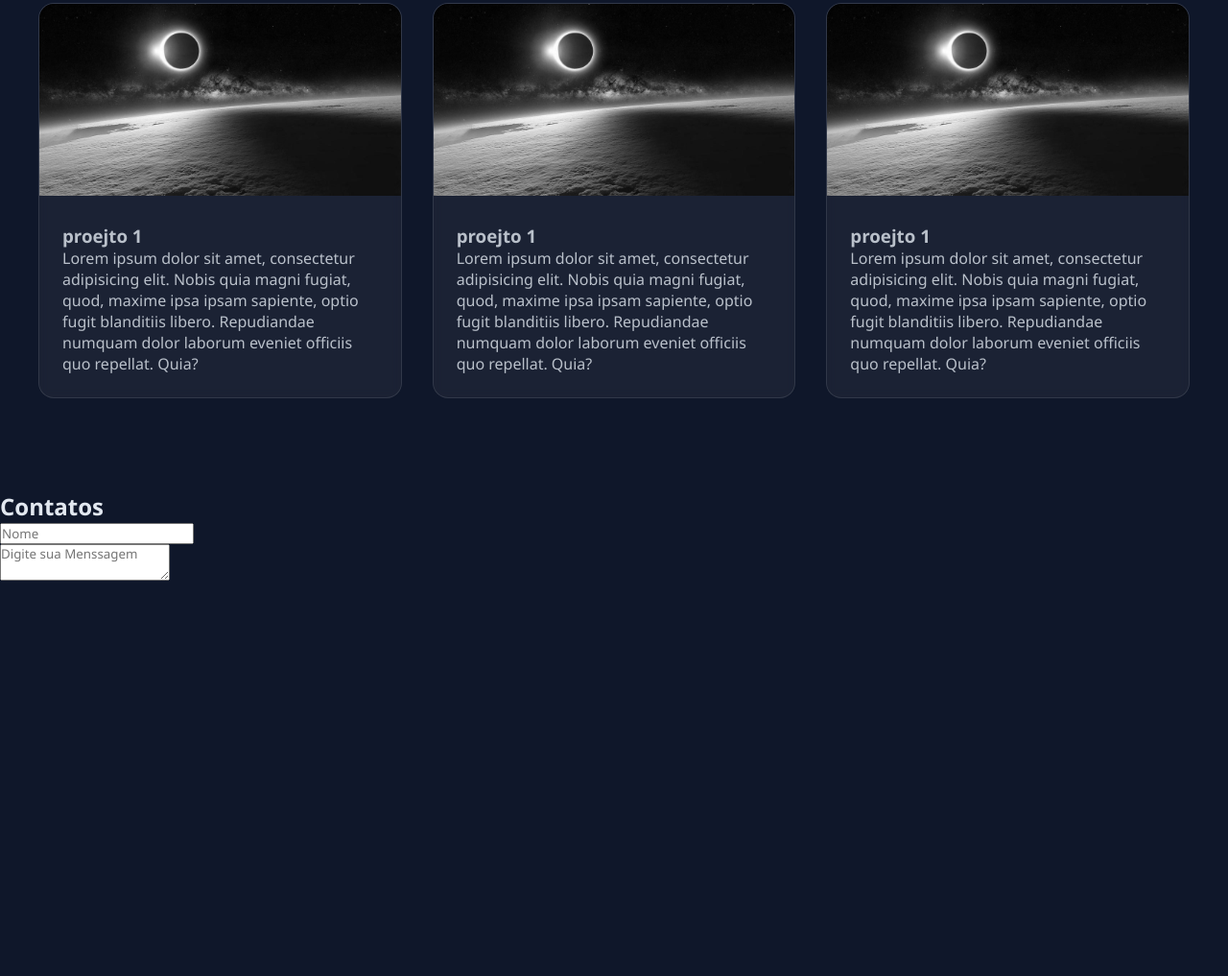
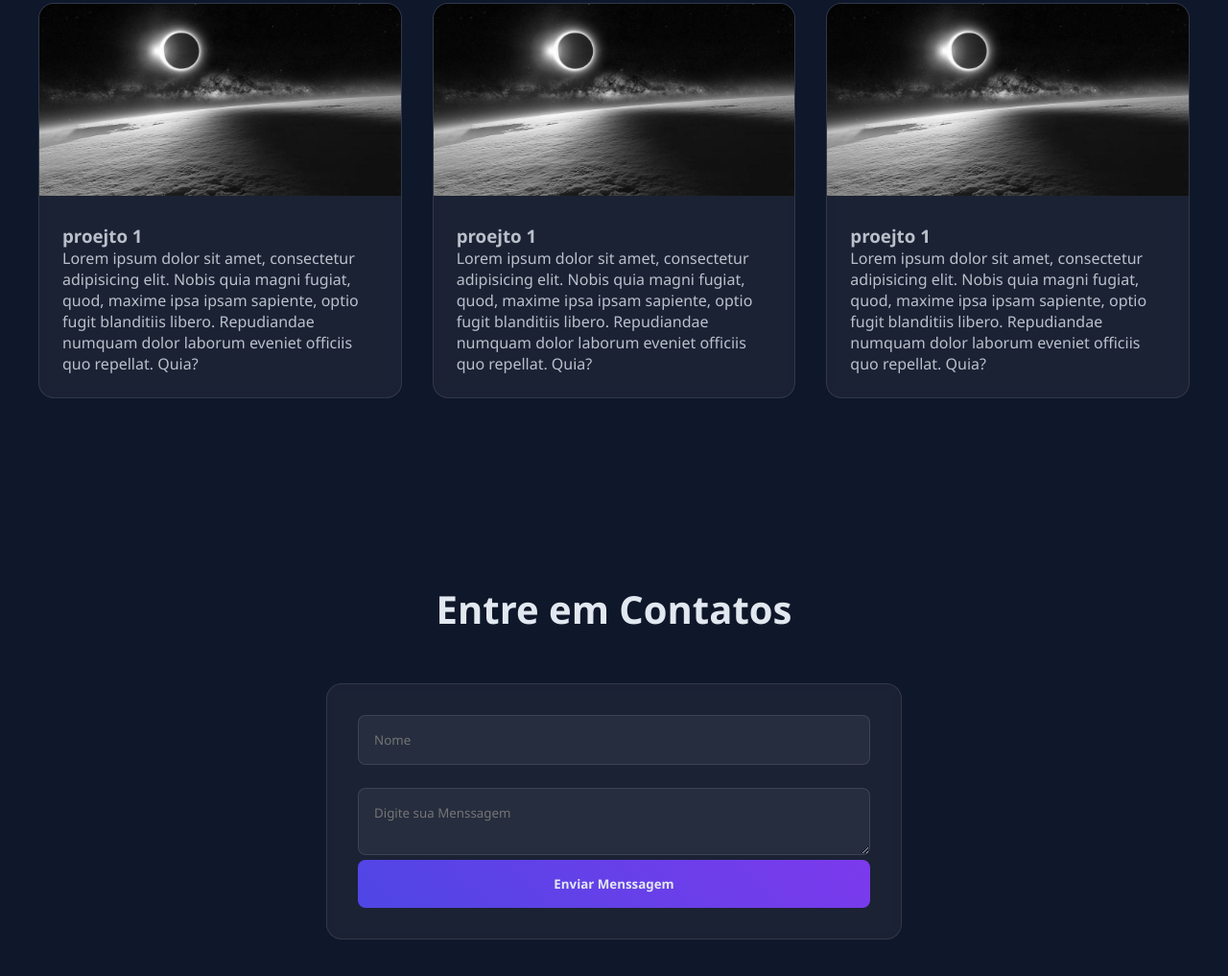
Before and after one commit to Eric6ix/portfolio, a plain HTML site: page index.html in a window 1280 px wide. Shown: the part 1647-2664 px from the top of the page at 96% size. Before the commit the page ends 2257 px from the top, so only its background shows below. Drawn offline with Linux system fonts and the light colour scheme.

Commit message:
animações melhoradas, estilisação de form

```diff
--- a/index.html
+++ b/index.html
@@ -8,6 +8,7 @@
     <link rel="icon" href="img/favicon.ico" type="image/x-icon">
   </head>
   <body>
+    <div class="particulas"></div>
     <!-- Navbar -->
     <nav class="navegacao">
       <ul class="menu">
@@ -78,14 +79,16 @@
 
 
     <section id="contatos" class="contatos">
-        <h2 class="contatos-titulo">Contatos</h2>
+        <h2 class="contatos-titulo">Entre em Contatos</h2>
         <form class="formulario-contato" id="formulario">
             <div class="grupo-form">
                 <input placeholder="Nome" class="campo-form">
             </div>
             <div>
-                <textarea class="text-form" placeholder="Digite sua Menssagem"></textarea>
+                <textarea class="campo-form" placeholder="Digite sua Menssagem"></textarea>
             </div>
+
+            <button type="submit" class="botao-form">Enviar Menssagem</button>
         </form>
     </section>
 
--- a/style.css
+++ b/style.css
@@ -74,17 +74,24 @@ body {
 .foto-perfil {
   width: 200px;
   height: 200px;
-  animation: oscilarfoto 2s infinite alternate;
   border-radius: 50%;
+  animation: animacao-locomocao-luz 6s infinite alternate;
+
 }
 
-/* animação da Foto de perfil*/
-@keyframes oscilarfoto {
-  0% {
+/* animação de icone de perfi */
+@keyframes animacao-locomocao-luz {
+  0%,
+  100% {
+    transform: translateY(0);
     box-shadow: none; /* Sem sombra no início */
+
   }
-  50% {
+
+  50%{
+    transform: translateY(-15%);
     box-shadow: 0px 1px 50px rgba(255, 255, 255, 0.746); /* Sombra reluzente no meio */
+
   }
   100% {
     box-shadow: none; /* Sem sombra no final */
@@ -97,19 +104,23 @@ h1 {
   font-weight: bold;
   margin: 20px;
   text-shadow: 0px 1px 10px rgba(255, 255, 255, 0.746);
-  animation: oscilarH1 2s infinite alternate;
+  animation: oscilarH1 6s infinite alternate;
 }
 
 /* animação de H1 do título */
 @keyframes oscilarH1 {
   0% {
+    transform: translateY(0);
     text-shadow: none; /* Sem sombra no início */
   }
   50% {
     text-shadow: 0px 1px 10px rgba(255, 255, 255, 0.746); /* Sombra reluzente no meio */
+    transform: translateY(30%);
+
   }
   100% {
     text-shadow: none; /* Sem sombra no final */
+
   }
 }
 
@@ -198,3 +209,74 @@ h1 {
   padding: 1.5rem;
   color: rgba(226, 232, 240, 0.8);
 }
+
+.contatos {
+  padding: 6rem 2rem;
+}
+
+.contatos-titulo {
+  text-align: center;
+  font-size: 2.5rem;
+  margin-bottom: 50px;
+}
+
+.formulario-contato {
+  max-width: 600px;
+  margin: 0 auto;
+  background: rgba(255, 255, 255, 0.05);
+  border-radius: 16px;
+  backdrop-filter: blur(5px);
+  padding: 2rem;
+  border: 1px solid var(--vidro);
+  border-radius: 16px;
+}
+
+.campo-form {
+  width: 100%;
+  padding: 1rem;
+  background: rgba(255, 255, 255, 0.05);
+  color: var(--claro);
+  border-radius: 8px;
+  border: 1px solid var(--vidro);
+  outline: none;
+}
+
+.campo-form:focus {
+  border-color: var(--secundaria);
+  box-shadow: 0 0 10px rgba(79, 70, 229, 0.3);
+}
+
+.grupo-form{
+margin-bottom: 1.5rem;
+}
+
+.botao-form{
+color: var(--claro);
+background: linear-gradient(45deg, var(--primaria), var(--secundaria));
+padding: 1rem 2rem;
+border: none;
+border-radius: 8px;
+cursor: pointer;
+font-weight: bold;
+width: 100%;
+transition: all 1s ease;
+}
+
+.botao-form:hover{
+  transform: rotateY(-4px);
+  box-shadow: 0 10px 20px rgba(79, 70, 229, 0.4) ;
+
+}
+
+.particulas{
+  position: fixed;
+  top: 0;
+  left: 0;
+  width: 100%;
+  height: 100%;
+  z-index: -1;
+  opacity: 0.5;
+  background: radial-gradient(circle at 10% 20%, var(--primaria) 0%, transparent 20%),
+  radial-gradient(circle at 90% 80%, var(--primaria) 0%, transparent 20%),
+  var(--maisEscuro);
+}
```
